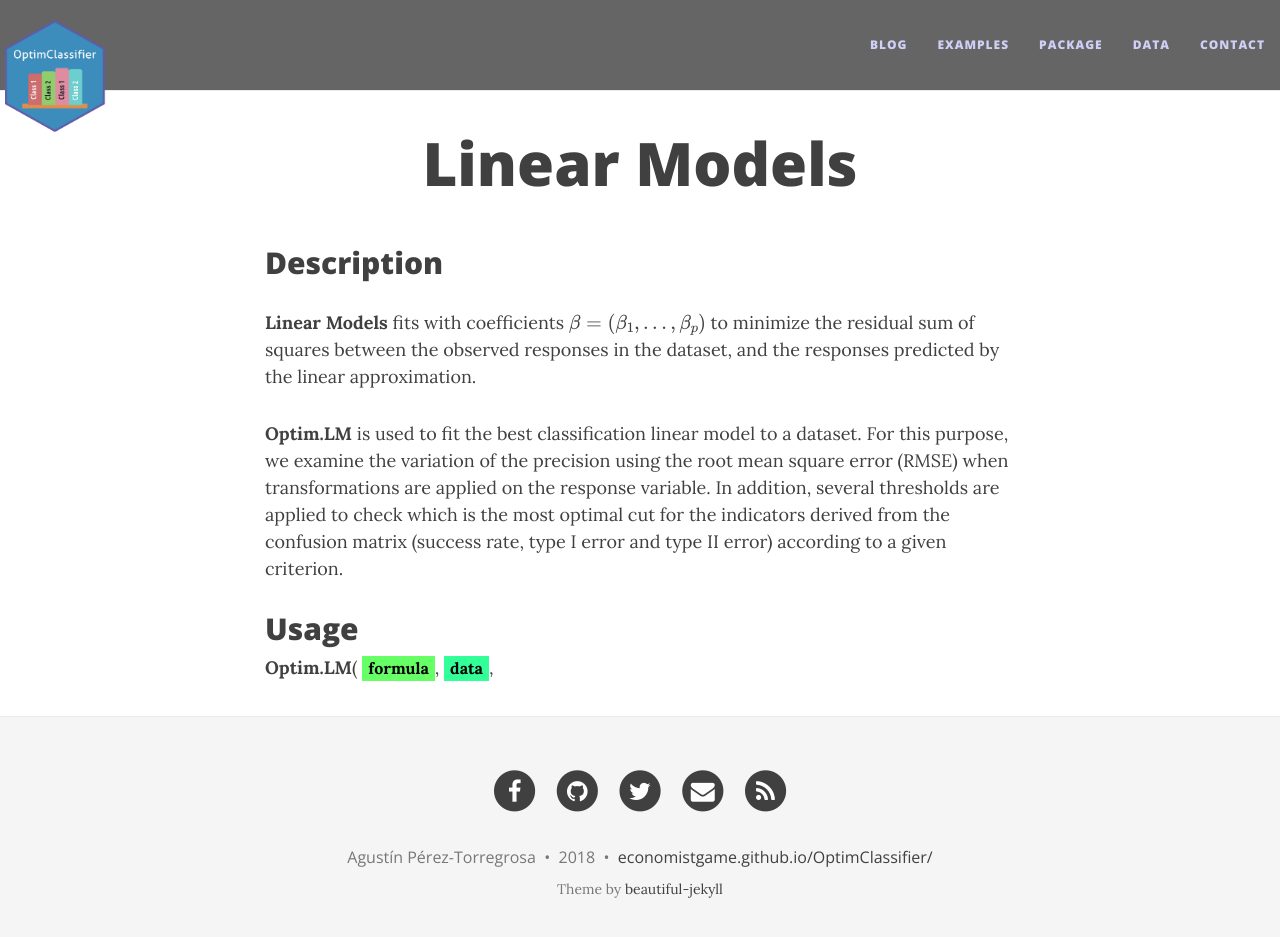
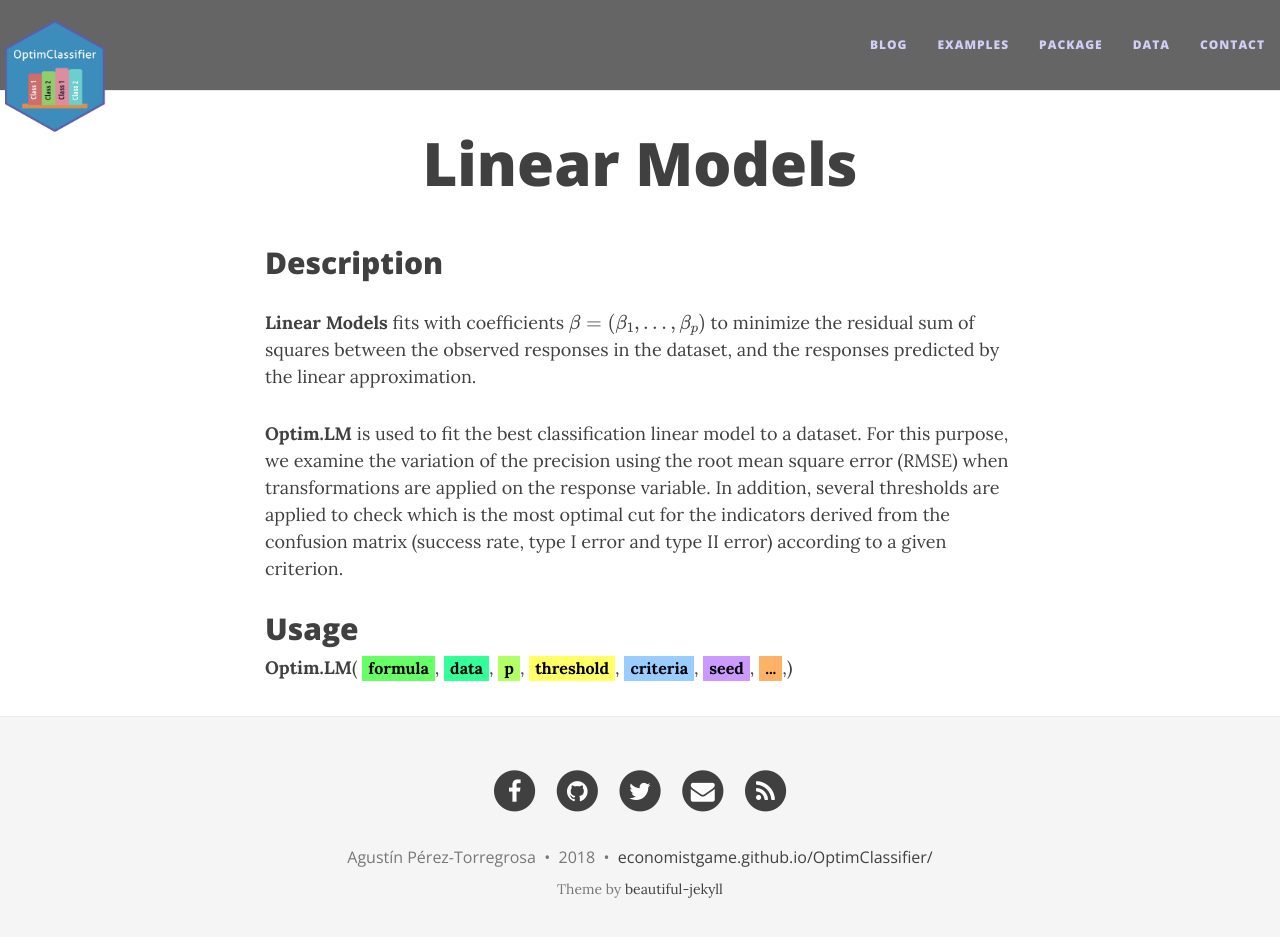
Before and after one commit to economistgame/OptimClassifier, a Jekyll site: the page built from methods/LM.md, in a window 1280 px wide and 950 px high. Shown: the top 937 px of the window. Built offline with Jekyll 4.4.1, drawn with Linux system fonts in a browser that asks for light colours; nearby versions of some CDN libraries; formulas are drawn with MathJax 3.

Commit message:
Update LM.md

```diff
--- a/methods/LM.md
+++ b/methods/LM.md
@@ -111,9 +111,27 @@ title: Linear Models
 <div class="popup" >
 <button class="usage-button LM-button" onclick="FunctionFormula()">formula</button>,
 	<span class="popuptext2" id="FormulaPopUp">A formula of the form: Y ~ X1 + X2 + ...</span></div>
+
 <div class="popup" >
 <button class="usage-button GLM-button" onclick="FunctionFormula()">data</button>,
 	<span class="popuptext" id="DataPopUp">Data frame from which variables specified in formula are preferentially to be taken.</span></div>
+
+<div class="popup" >
+<button class="usage-button LMM-button" onclick="FunctionFormula()">p</button>,
+<span class="popuptext2" id="DataPopUp">Data frame from which variables specified in formula are preferentially to be taken.</span></div>
+
+<div class="popup" >
+<button class="usage-button DA-button" onclick="FunctionFormula()">threshold</button>,
+<span class="popuptext" id="DataPopUp">Data frame from which variables specified in formula are preferentially to be taken.</span></div>
+<div class="popup" >
+<button class="usage-button NN-button" onclick="FunctionFormula()">criteria</button>,
+<span class="popuptext2" id="DataPopUp">Data frame from which variables specified in formula are preferentially to be taken.</span></div>
+<div class="popup" >
+<button class="usage-button SVM-button" onclick="FunctionFormula()">seed</button>,
+<span class="popuptext" id="DataPopUp">Data frame from which variables specified in formula are preferentially to be taken.</span></div>
+<div class="popup" >
+<button class="usage-button CART-button" onclick="FunctionFormula()">...</button>,)
+<span class="popuptext2" id="DataPopUp">Data frame from which variables specified in formula are preferentially to be taken.</span></div>
 <script>
 // When the user clicks on div, open the popup
 function FunctionName() {
```
